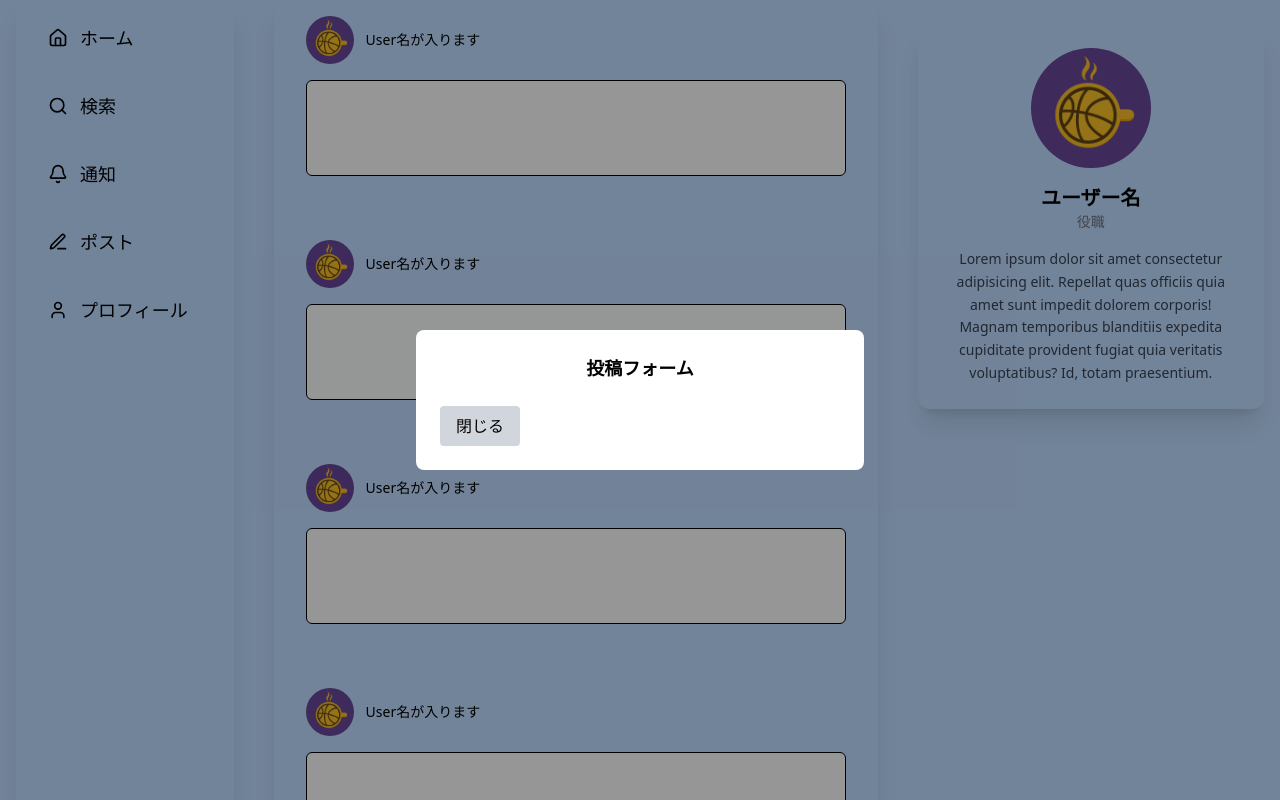
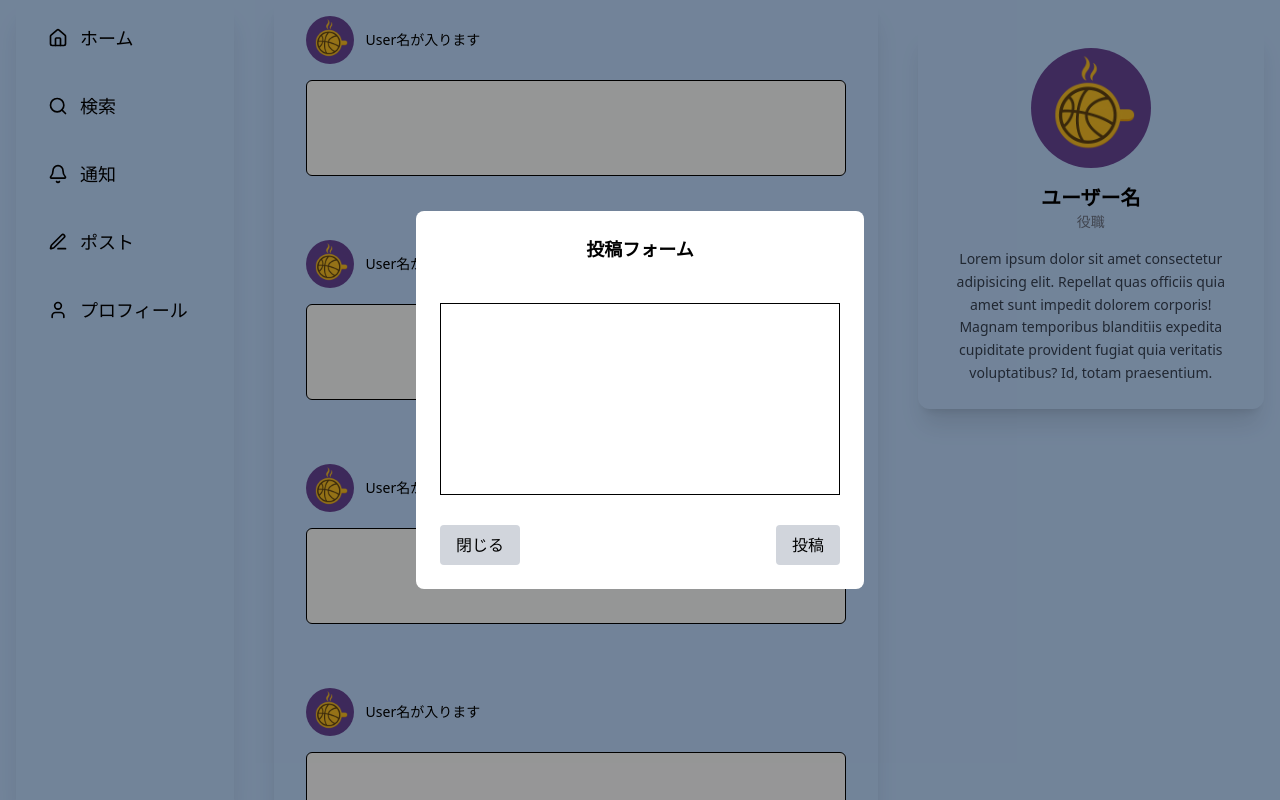
Before and after one commit to ryoma-abe/next-practice-sns, a Next.js app: page / in a window 1280 px wide. Both pictures are taken after a click on the button "ポスト". Shown: the top 800 px of the page. Built offline with nearby package versions, Linux system fonts and the light colour scheme.

Commit message:
ポストモーダルにテキストエリアを追加し、投稿ボタンを実装しました。閉じるボタンの配置を調整しました。

```diff
--- a/src/components/PostModal.tsx
+++ b/src/components/PostModal.tsx
@@ -5,12 +5,18 @@ export default function PostModal({ onClose }: { onClose: () => void }) {
     <div className="fixed inset-0 bg-black/40 flex justify-center items-center z-50">
       <div className="bg-white p-6 rounded-lg w-full max-w-md">
         <p className="text-lg font-semibold text-center">投稿フォーム</p>
+        <textarea className="w-full border resize-none h-48 p-4 mt-10"></textarea>
+        <div className="w-full flex justify-between">
           <button
             onClick={onClose}
             className="mt-6 px-4 py-2 bg-gray-300 rounded hover:bg-gray-400"
           >
             閉じる
           </button>
+          <button className="mt-6 px-4 py-2 bg-gray-300 rounded hover:bg-gray-400">
+            投稿
+          </button>
+        </div>
       </div>
     </div>
   );
```
Lines whose indentation alone changed are shown as unchanged.
